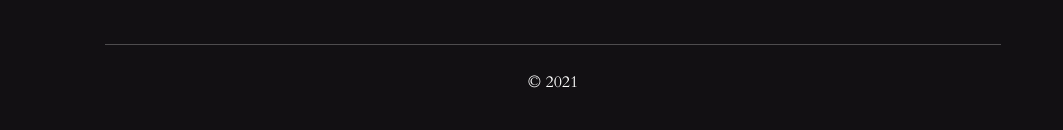
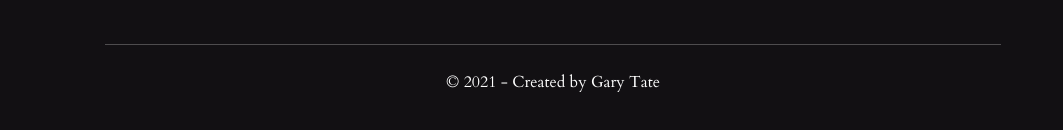
Before and after one commit to garytate123/band-website, a plain HTML site: page index.html in a window 1280 px wide. Shown: the part 1804-1934 px from the top of the page, without its empty margins (87-1150 px from the left). Drawn offline with nearby package versions, Linux system fonts and the light colour scheme.

Commit message:
added created by gary tate text into footer

```diff
--- a/index.html
+++ b/index.html
@@ -109,7 +109,7 @@
 
     <!-- footer -->
     <footer>
-        <p> &copy; 2021</p>
+        <p> &copy; 2021 - Created by Gary Tate</p>
     </footer>
 
     <script src="https://cdn.jsdelivr.net/npm/bootstrap@5.0.0-beta2/dist/js/bootstrap.bundle.min.js"
```
Also changed, not shown: main.js (added).
